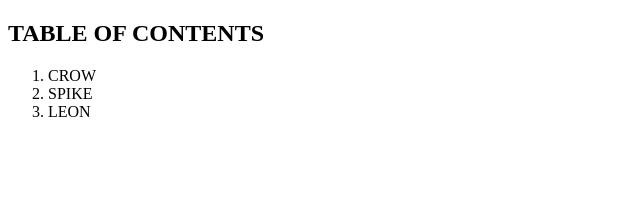
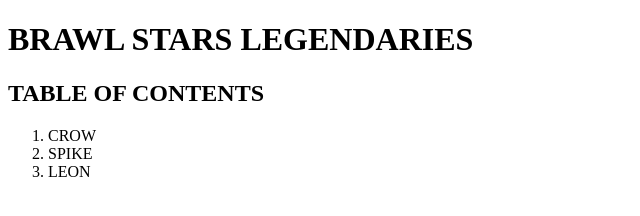
Before and after one commit to Josephbahk05/web, a plain HTML site: page index.html in a window 1280 px wide. Shown: the whole page, without its empty margins (0-640 px from the left). Drawn offline with Linux system fonts and the light colour scheme.

Commit message:
Update index.html

```diff
--- a/index.html
+++ b/index.html
@@ -2,6 +2,7 @@
 <html>
   <head><title> OG THREE LEGENDARIES </title>
   </head>
+  <h1> BRAWL STARS LEGENDARIES </h1>
   <h2> TABLE OF CONTENTS </h2>
   <ol>
     <li>CROW</li>
```
